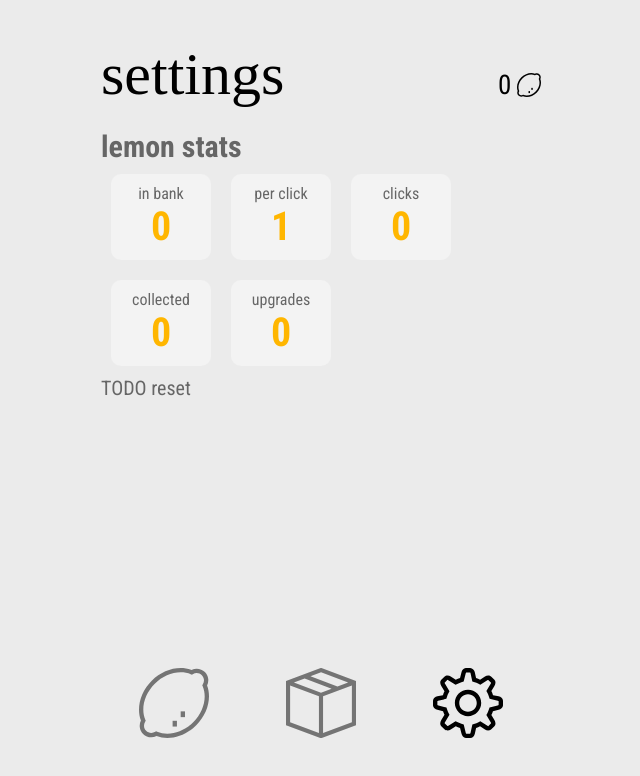
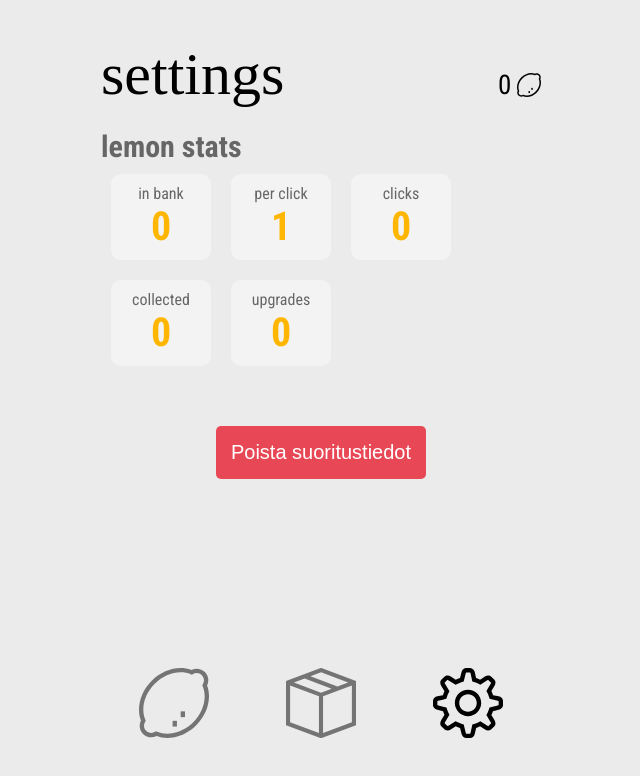
Before and after one commit to AntonNaletski/BubbleClicker, a React (Vite) app: page /settings in a window 1280 px wide. Shown: the top 776 px of the page, without its empty margins (319-959 px from the left). Built offline with nearby package versions, Linux system fonts and the light colour scheme; a web font is replaced by a local one.

Commit message:
lisää suoritustietojen poistamisen

```diff
--- a/src/App.jsx
+++ b/src/App.jsx
@@ -5,6 +5,12 @@ import AppRouter from "./components/AppRouter";
 import { useState } from "react";
 import "./App.css";
 function App() {
+  const handleReset = () => {
+    // Päivitetään tilamuuttujat alkuarvoihin.
+    setStats(initialstats);
+    setStoreitems(items);
+  };
+
   // Laskee niiden tuotteiden lukumäärän, joiden ostamiseen on varaa.
   const countBuyableItems = (items, balance) => {
     let total = 0;
@@ -52,7 +58,9 @@ function App() {
     // Varmistetaan, että käyttäjällä on varaa ostaa tuote.
     if (stats.balance >= storeitems[index].price) {
       // Tehdään kopiot tilamuuttujista.
-      let newstoreitems = [...storeitems];
+      // Tehdään kopiot tilamuuttujista.
+      let newstoreitems = JSON.parse(JSON.stringify(storeitems));
+
       let newstats = { ...stats };
       // Kasvatetaan tuotteiden määrää yhdellä.
       newstoreitems[index].qty++;
@@ -97,6 +105,7 @@ function App() {
       storeitems={storeitems}
       handleClick={handleClick}
       handlePurchase={handlePurchase}
+      handleReset={handleReset}
     />
   );
 }
--- a/src/components/AppRouter.jsx
+++ b/src/components/AppRouter.jsx
@@ -30,7 +30,13 @@ function AppRouter(props) {
           ),
         },
 
-        { path: "settings", element: <Settings stats={props.stats} /> },
+        {
+          path: "settings",
+          element: (
+            <Settings stats={props.stats} handleReset={props.handleReset} />
+          ),
+        },
+
         { path: "credits", element: <Credits /> },
       ],
     },
--- /dev/null
+++ b/src/components/Reset.jsx
@@ -0,0 +1,55 @@
+import { useState } from "react";
+function Reset(props) {
+  const [value, setValue] = useState("");
+
+  const [showForm, setShowForm] = useState(false);
+  const handleReset = () => {
+    // Nollataan pelin tiedot ja tyhjennetään tekstikenttä.
+    props.handleReset();
+    setValue("");
+  };
+
+  if (showForm) {
+    return (
+      <div className="reset reset_box">
+        <h2>Suoritustietojen poistaminen</h2>
+        <p>
+          Varoitus! Olet poistamassa kaikki, mitä olet tähän mennessä kerännyt.
+          Jatkamalla tiedot nollautuvat ja peli alkaa alusta.
+        </p>
+        <p>
+          Kirjoita teksti <span>{props.resetvalue}</span> alla olevaan kenttään.
+        </p>
+        <div>
+          <input
+            type="text"
+            value={value}
+            onChange={(e) => {
+              setValue(e.target.value);
+            }}
+          />
+        </div>
+        <button
+          disabled={props.resetvalue == value ? false : true}
+          onClick={handleReset}
+        >
+          Poista suoritustiedot
+        </button>
+      </div>
+    );
+  } else {
+    return (
+      <div className="reset">
+        <button
+          onClick={() => {
+            setShowForm(true);
+          }}
+        >
+          Poista suoritustiedot
+        </button>
+      </div>
+    );
+  }
+}
+
+export default Reset;
--- a/src/pages/Settings.jsx
+++ b/src/pages/Settings.jsx
@@ -1,3 +1,4 @@
+import Reset from "../components/Reset";
 import Stat from "../components/Stat";
 import Header from "../components/Header";
 
@@ -17,7 +18,10 @@ function Settings(props) {
             <Stat title="upgrades" value={props.stats.upgrades} />
           </div>
         </div>
-        TODO reset
+        <Reset
+          resetvalue={props.stats.clicks}
+          handleReset={props.handleReset}
+        />
       </div>
     </div>
   );
```
